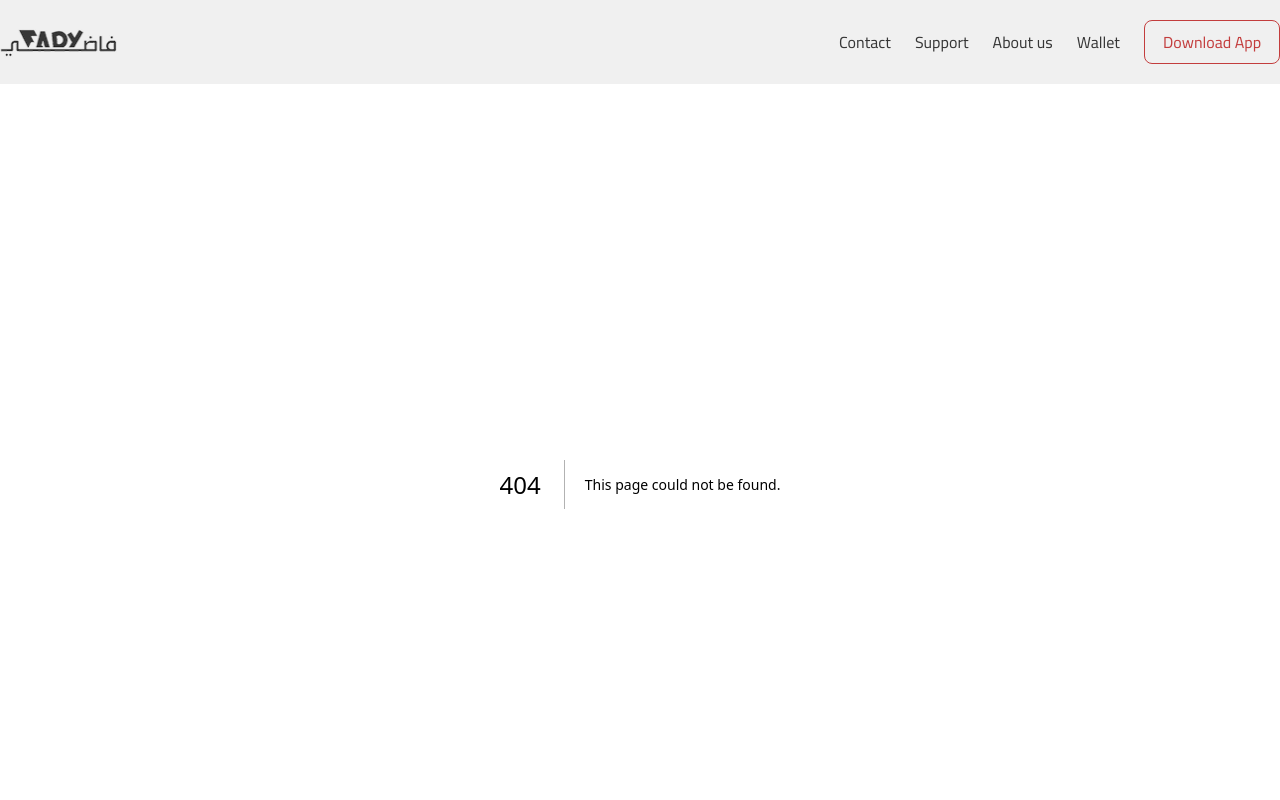
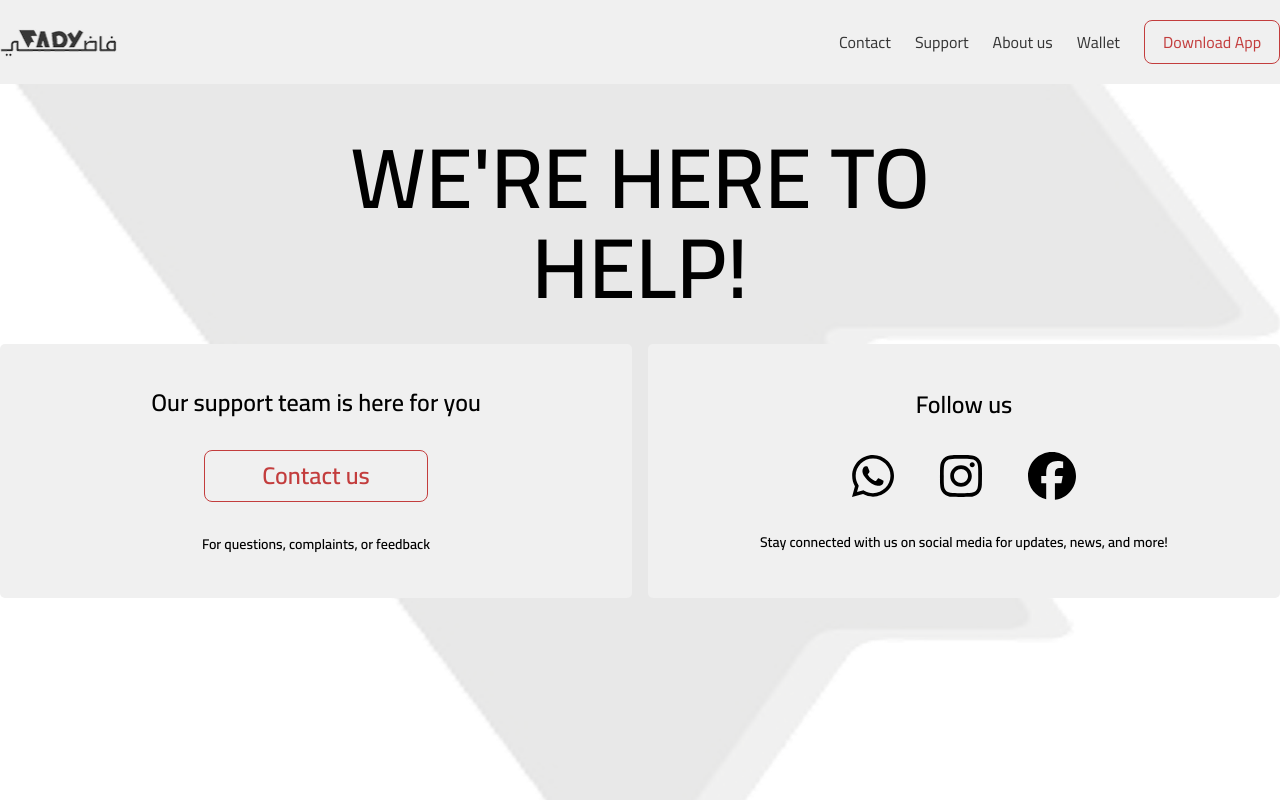
Before and after one commit to lulzshadowwalker/fady, a Next.js app: page /contact-us in a window 1280 px wide. Before the commit this address had no page. Shown: the top 800 px of the page. Built offline with nearby package versions, Linux system fonts and the light colour scheme.

Commit message:
Implemented /contact-us page

```diff
--- /dev/null
+++ b/src/app/contact-us/page.tsx
@@ -0,0 +1,46 @@
+import { faFacebook, faInstagram, faWhatsapp } from "@fortawesome/free-brands-svg-icons";
+import { FontAwesomeIcon } from "@fortawesome/react-fontawesome";
+import background from "@/assets/logo-background.png";
+import Image from "next/image";
+
+export default function ContactUs() {
+  return (
+    <main className="min-h-screen container mx-auto relative pt-12" >
+      <Image src={background} alt="" fill className="-z-50" />
+
+      <h1 className="uppercase font-semibold text-center max-w-[740px] mx-auto leading-[90px] text-[5.3rem] mb-8">We're here to help!</h1>
+
+      <section className="flex gap-4 mb-32">
+        <div className="card grow basis-0 shadow-none py-11 max-w-full flex flex-col items-center justify-center gap-8">
+          <h2 className="font-semibold text-center text-2xl leading-[30px]">Our support team is here for you</h2>
+
+          <button className="btn btn-primary btn-outline max-w-56 w-full font-semibold text-2xl">
+            Contact us
+          </button>
+
+          <p className="text-sm font-semibold text-center leading-[20px]">For questions, complaints, or feedback</p>
+        </div>
+
+        <div className="card grow basis-0 shadow-none py-11 max-w-full flex flex-col items-center justify-center gap-8">
+          <h2 className="font-semibold text-center text-2xl leading-[30px]">Follow us</h2>
+
+          <div className="flex items-center justify-between gap-2 max-w-56 w-full">
+            <a href="#" target="_blank" rel="noopener noreferrer nofollow">
+              <FontAwesomeIcon icon={faWhatsapp} size="3x" className="transition-all hover:text-primary cursor-pointer" />
+            </a>
+
+            <a href="#" target="_blank" rel="noopener noreferrer nofollow">
+              <FontAwesomeIcon icon={faInstagram} size="3x" className="transition-all hover:text-primary cursor-pointer" />
+            </a>
+
+            <a href="#" target="_blank" rel="noopener noreferrer nofollow">
+              <FontAwesomeIcon icon={faFacebook} size="3x" className="transition-all hover:text-primary cursor-pointer" />
+            </a>
+          </div>
+
+          <p className="text-sm font-semibold text-center leading-[20px]">Stay connected with us on social media for updates, news, and more!</p>
+        </div>
+      </section>
+    </main>
+  );
+}
--- a/src/app/globals.css
+++ b/src/app/globals.css
@@ -343,6 +343,11 @@
     .btn:active {
         transform: scale(0.97);
     }
+
+    .card {
+      @apply rounded-[5px] bg-base-500 max-w-fit py-5 px-16;
+      box-shadow: 0px 4px 8.5px 0px rgba(0, 0, 0, 0.25);
+    }
 }
 
 @layer utilities {
```
Also changed, not shown: src/assets/logo-background.png (added).
